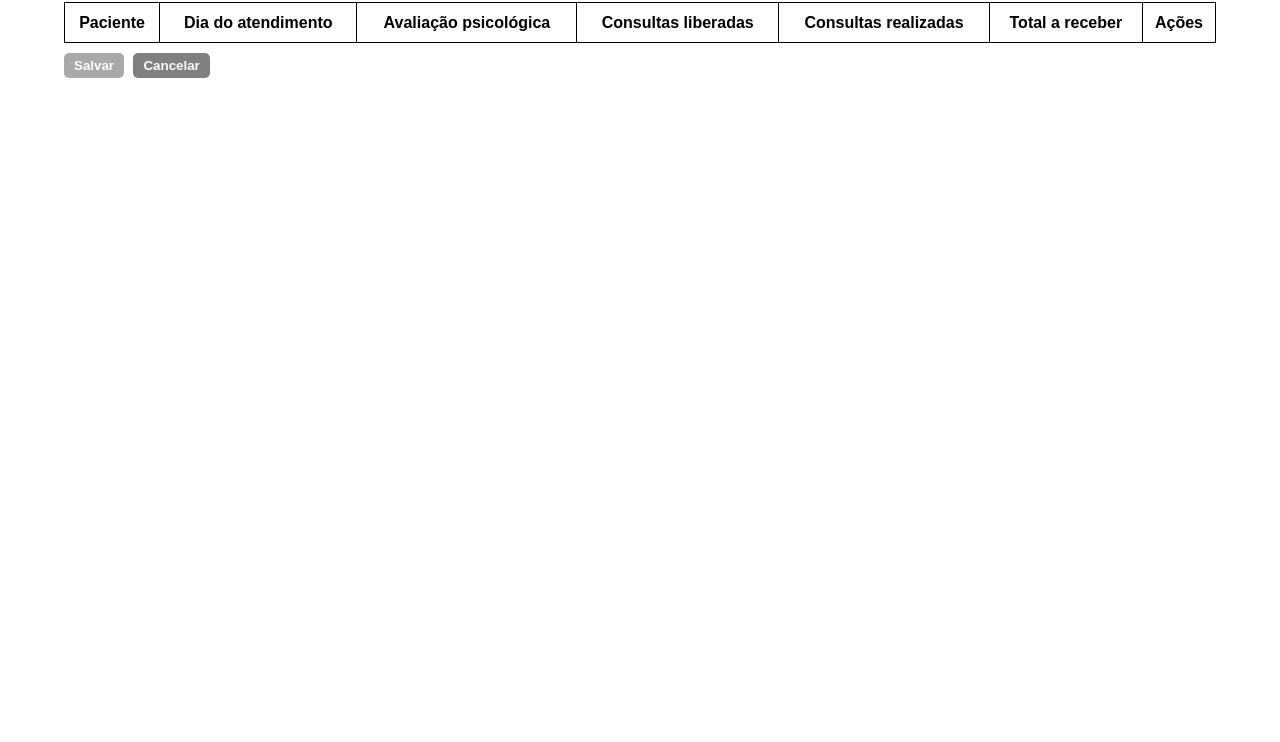
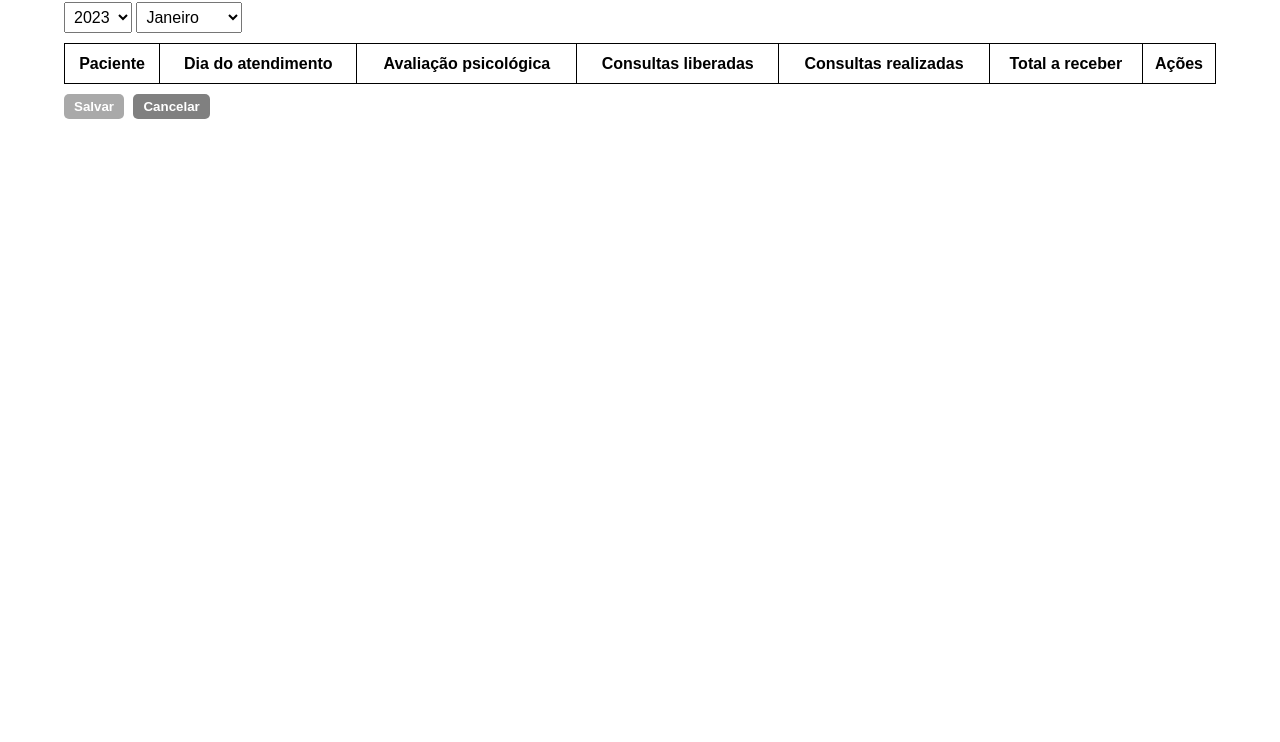
Before and after one commit to GCCSheep/contador, an Electron app: page index.html in a window 1280 px wide. Shown: the part 58-800 px from the top of the page. Drawn offline with Linux system fonts and the light colour scheme; no server answers.

Commit message:
Add year and month selectors (interface)

```diff
--- a/index.html
+++ b/index.html
@@ -28,6 +28,30 @@
         <button class="add-patient" title="Adicionar paciente">+</button>
     </header>
     <main>
+        <select class="year">
+            <option value="2023">2023</option>
+            <option value="2024">2024</option>
+            <option value="2025">2025</option>
+            <option value="2026">2026</option>
+            <option value="2027">2027</option>
+            <option value="2028">2028</option>
+            <option value="2029">2029</option>
+            <option value="2030">2030</option>
+        </select>
+        <select class="month">
+            <option value="01">Janeiro</option>
+            <option value="02">Fevereiro</option>
+            <option value="03">Março</option>
+            <option value="04">Abril</option>
+            <option value="05">Maio</option>
+            <option value="06">Junho</option>
+            <option value="07">Julho</option>
+            <option value="08">Agosto</option>
+            <option value="09">Setembro</option>
+            <option value="10">Outubro</option>
+            <option value="11">Novembro</option>
+            <option value="12">Dezembro</option>
+        </select>
         <table class="patients">
             <thead>
                 <tr>
--- a/renderer.js
+++ b/renderer.js
@@ -1,7 +1,11 @@
 const addPatientButton = document.querySelector('button.add-patient');
+const yearSelector = document.querySelector('select.year');
+const monthSelector = document.querySelector('select.month');
 const table = document.querySelector('table');
 const saveButton = document.querySelector('button.save');
 const cancelButton = document.querySelector('button.cancel');
+let year = '2023';
+let month = '01';
 
 window.electronAPI.onGetPatients((_event, patients) => {
     for (const patient of patients) {
@@ -28,6 +32,10 @@ addPatientButton.addEventListener('click', () => {
     setDeleteRowTriggerers(table.querySelector('tbody tr:last-of-type'));
     saveButton.removeAttribute('disabled');
 });
+
+yearSelector.addEventListener('change', (e) => console.log(year = e.target.value));
+
+monthSelector.addEventListener('change', (e) => console.log(month = e.target.value));
 
 saveButton.addEventListener('click', () => {
     const patients = [];
--- a/style.css
+++ b/style.css
@@ -87,6 +87,13 @@ button[disabled]:active {
     background-color: darkgrey;
 }
 
+select {
+    font: inherit;
+    margin-bottom: 10px;
+    cursor: pointer;
+    padding: 5px;
+}
+
 table {
     border-collapse: collapse;
     border: 1px solid black;
```
